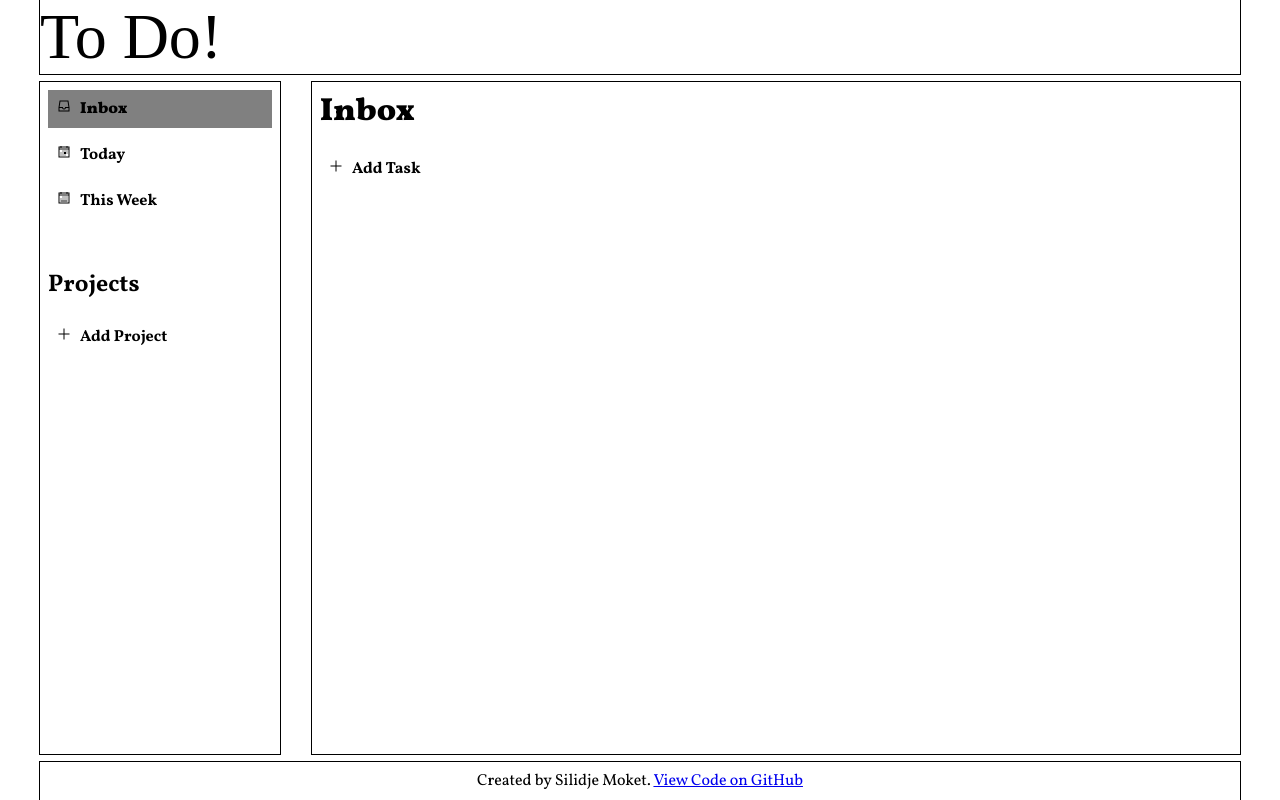
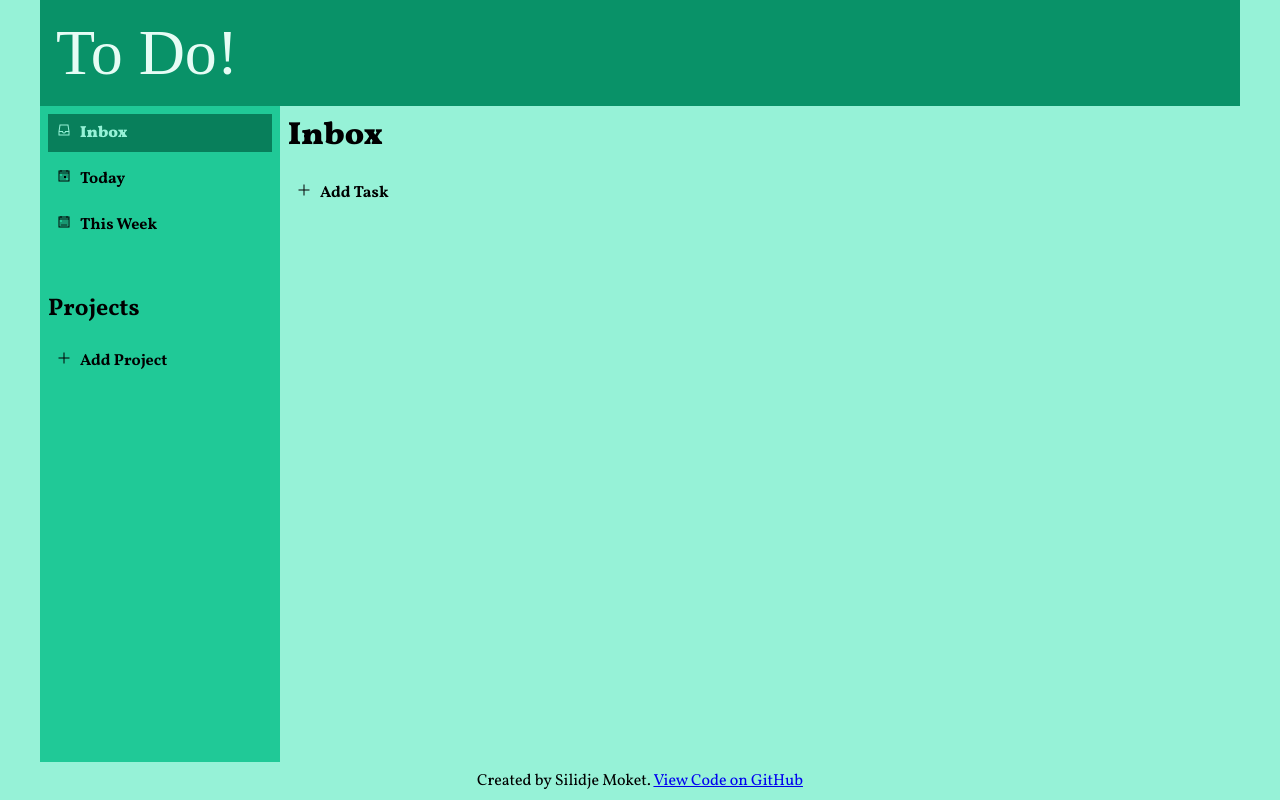
Before and after one commit to Steadfast237/Todo-List, a website built with webpack: page src/index.html in a window 1280 px wide. Built offline with nearby package versions, Linux system fonts and the light colour scheme; a web font is replaced by a local one.

Commit message:
Add minimal styling

```diff
--- a/src/styles.css
+++ b/src/styles.css
@@ -13,6 +13,7 @@ body {
   font-optical-sizing: auto;
   font-weight: 400;
   font-style: normal;
+  background-color: #96f2d7;
 }
 
 .container {
@@ -22,11 +23,12 @@ body {
 
   display: flex;
   flex-direction: column;
-  row-gap: 8px;
 }
 
 .header {
-  outline: 1px solid;
+  background-color: #099268;
+  color: #e6fcf5;
+  padding: 16px;
 
   h1 {
     font-family: 'Rakkas', serif;
@@ -39,7 +41,10 @@ body {
   flex-grow: 1;
   display: grid;
   grid-template-columns: 240px auto;
-  column-gap: 32px;
+
+  i.la-trash {
+    color: red;
+  }
 
   ul {
     list-style-type: none;
@@ -104,13 +109,14 @@ body {
   aside {
     grid-column: 1/2;
     padding: 8px;
-    outline: 1px solid;
     display: grid;
     grid-template-rows: auto 1fr;
+    background-color: #20c997;
     row-gap: 32px;
 
     .active {
-      background-color: gray;
+      background-color: #087f5b;
+      color: #96f2d7;
       font-weight: 900;
     }
 
@@ -125,6 +131,7 @@ body {
     .dynamic-projects-container {
       input {
         width: 100%;
+        color: inherit;
       }
 
       ul.dynamic-projects {
@@ -142,7 +149,6 @@ body {
   .content {
     grid-column: 2/3;
     padding: 8px;
-    outline: 1px solid;
 
     h2 {
       font-size: 2rem;
@@ -167,7 +173,6 @@ body {
 }
 
 .footer {
-  outline: 1px solid;
   padding: 8px;
   text-align: center;
 }
```
Also changed, not shown: dist/script.js.
